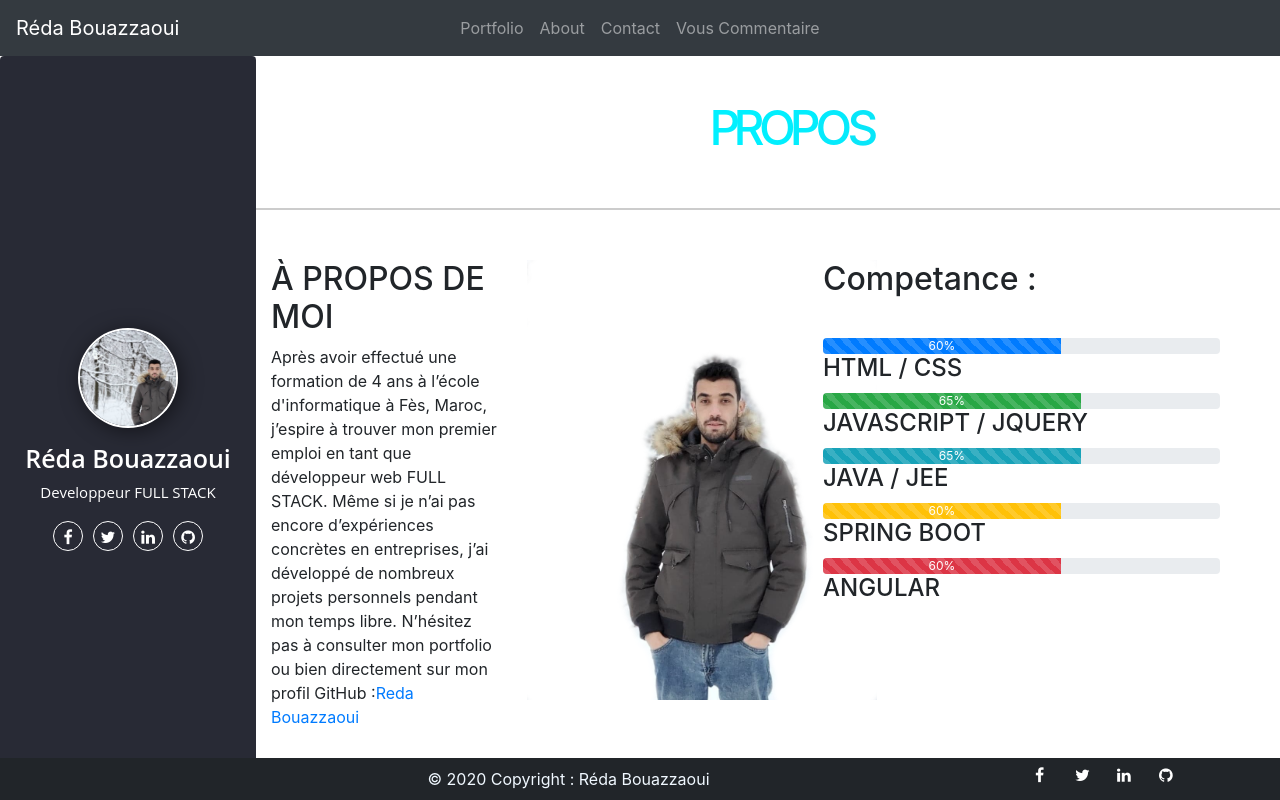
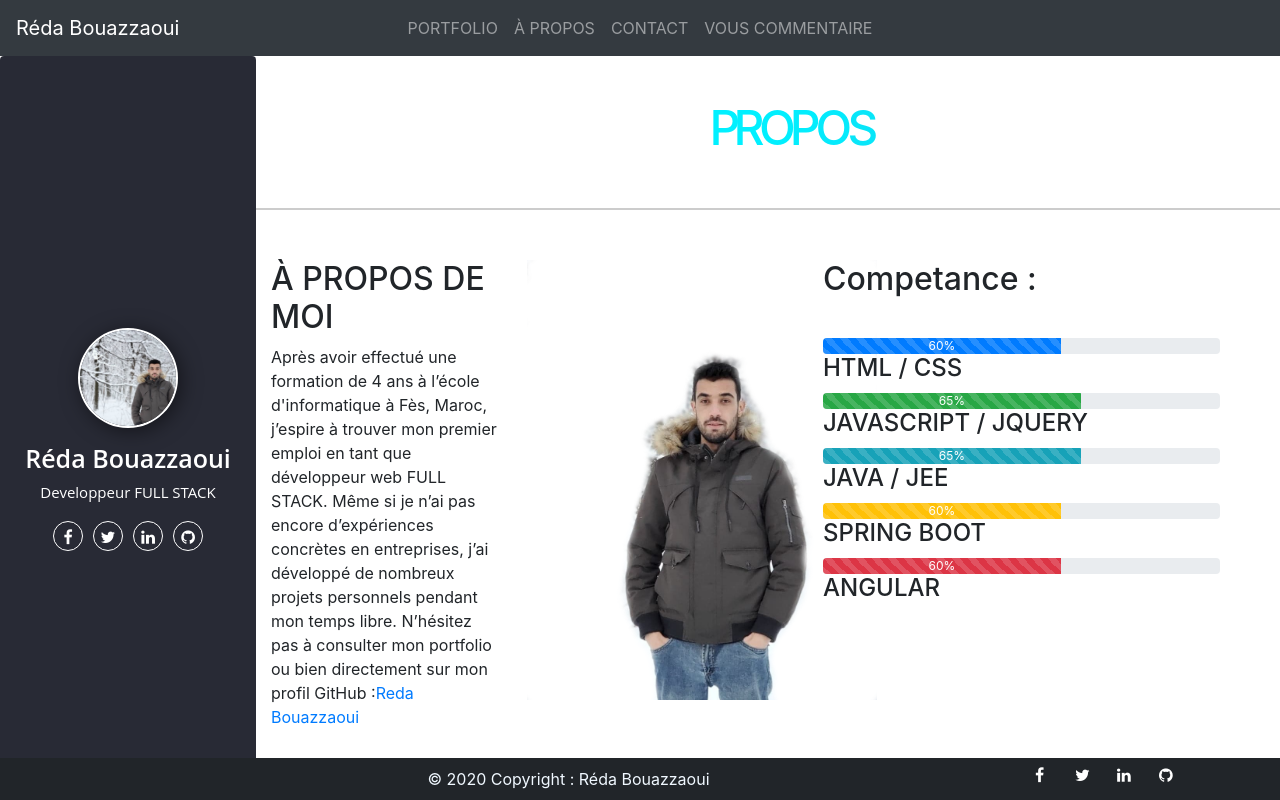
Before and after one commit to RedaBouazzaoui/portfolio, an Angular app: page / in a window 1280 px wide. Built offline with nearby package versions, Linux system fonts and the light colour scheme.

Commit message:
fabout done

```diff
--- a/src/app/modules/comment/comment.component.html
+++ b/src/app/modules/comment/comment.component.html
@@ -2,7 +2,7 @@
   <!-- title -->
 <div class="row my-4">
 <div class="col-md-8 mx-auto">
-  <h2>liste de commentaire</h2>
+  <h2>commentaire</h2>
 </div>
 </div>
 
@@ -11,19 +11,19 @@
   <div class="col-md-8 mx-auto">
     <form [formGroup]="comt" (ngSubmit)="addComment()" class="comment-form" >
        <div>
-           <label>nom / prenom</label>
+           <label>Nom / Prénom :</label>
            <input type="text" class="form-control" formControlName="name">
 
-           <label>Titre de poste actuel</label>
+           <label>Titre de poste actuel :</label>
            <input type="text" class="form-control" formControlName="currentPosition">
 
 
-           <label for="exampleFormControlTextarea2">commentaire</label>
+           <label for="exampleFormControlTextarea2">commentaire :</label>
            <textarea type="text" class="form-control rounded-0" id="exampleFormControlTextarea2" rows="3" formControlName="comment"></textarea>
 
        </div>
        <button class="btn btn-success btn-block mx-auto" type="submit">
-        <i class="fa fa-send"></i>  Add commet</button>
+        <i class="fa fa-send"></i>  ajouter</button>
       </form>
     </div>
   </div>
--- a/src/app/modules/contact/contact.component.html
+++ b/src/app/modules/contact/contact.component.html
@@ -26,10 +26,10 @@
 
 
                       <div class="col-xl-6" >
-                         <input class="form-control" type="text" placeholder="name" formControlName="name" >
+                         <input class="form-control" type="text" placeholder="nom" formControlName="name" >
                          <div *ngIf="cont.controls['name'].invalid && (cont.controls['name'].dirty || cont.controls['name'].touched)" class="alert alert-danger">
                            <div *ngIf="cont.controls['name'].errors.required">
-                           Name is required.
+                              Le nom est requis.
                          </div>
                          </div>
                         </div>
@@ -39,7 +39,7 @@
                          <input type="text" placeholder="email" formControlName="email" >
                          <div *ngIf="cont.controls['email'].invalid && (cont.controls['email'].dirty || cont.controls['email'].touched)" class="alert alert-danger">
                            <div *ngIf="cont.controls['email'].errors.required">
-                           Name is required.
+                              L'email est requis.
                          </div>
                          </div>
                       </div>
@@ -54,7 +54,7 @@
 
                       <div class="col-xl-12">
                          <textarea placeholder="message" cols="30" rows="10"formControlName="message" ></textarea>
-                         <input type="submit" value="send message" [disabled]="cont.pristine || cont.invalid" class="btn">
+                         <input type="submit" value="envoye" [disabled]="cont.pristine || cont.invalid" class="btn">
                       </div>
 
                    </div>
@@ -64,11 +64,11 @@
                 <div class="single-contact">
                    <i class="fa fa-map-marker"></i>
                    <h5>Address</h5>
-                   <p>1981 av des erables montreal qc canada</p>
+                   <p>1981 av des erables montreal,QC,CANADA</p>
                 </div>
                 <div class="single-contact">
                    <i class="fa fa-phone"></i>
-                   <h5>Phone</h5>
+                   <h5>Téléphone</h5>
                    <p>(+1) 514 991 2026</p>
                 </div>
                 <div class="single-contact">
--- a/src/app/shared/components/header/header.component.html
+++ b/src/app/shared/components/header/header.component.html
@@ -5,10 +5,10 @@
   </button>
   <div class="collapse navbar-collapse " id="navbarNavAltMarkup">
     <div class="navbar-nav navbar-center ">
-      <a class="nav-item nav-link" routerLink="/portfolio">Portfolio</a>
-      <a class="nav-item nav-link" routerLink="/about">About</a>
-      <a class="nav-item nav-link" routerLink="/contact">Contact</a>
-      <a class="nav-item nav-link" routerLink="/comment">Vous Commentaire</a>
+      <a class="nav-item nav-link" routerLink="/portfolio">PORTFOLIO</a>
+      <a class="nav-item nav-link" routerLink="/about">À PROPOS</a>
+      <a class="nav-item nav-link" routerLink="/contact">CONTACT</a>
+      <a class="nav-item nav-link" routerLink="/comment">VOUS COMMENTAIRE</a>
     </div>
 
   </div>
```
